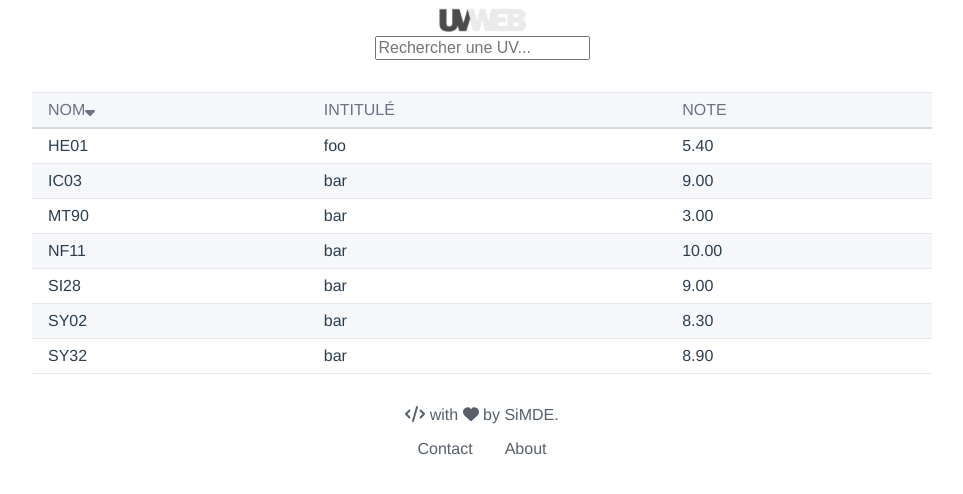
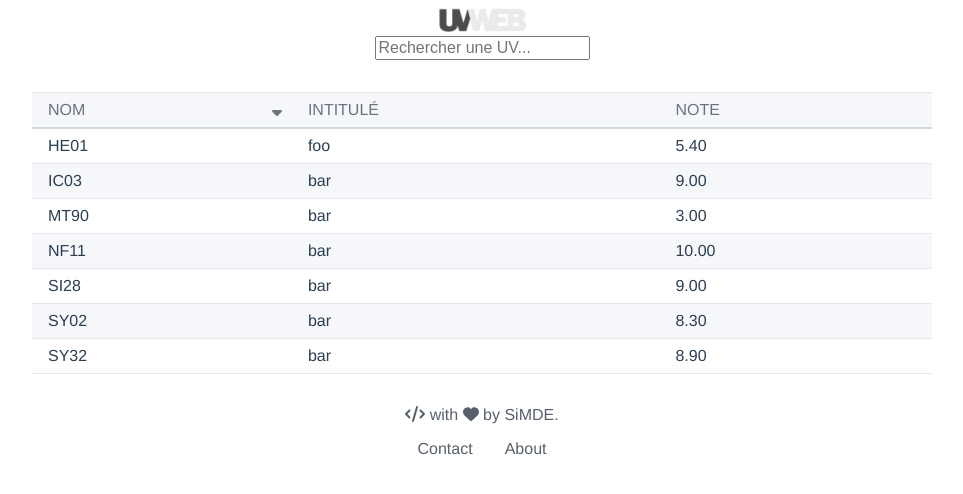
Before and after one commit to SiMDE-Projects/UVweb, a Vue app: page / in a window 1280 px wide. Shown: the top 494 px of the page, without its empty margins (158-1121 px from the left). Built offline with nearby package versions, Linux system fonts and the light colour scheme; data requests are answered from the project's data file.

Commit message:
fix th css

```diff
--- a/src/components/TheDataTable.vue
+++ b/src/components/TheDataTable.vue
@@ -13,7 +13,11 @@
           @click="sortBy(column.name)"
         >
           <span>{{ column.label }}</span>
-          <font-awesome-icon v-if="sort.key == column.name" :icon="sortIcon" />
+          <font-awesome-icon
+            v-if="sort.key == column.name"
+            :icon="sortIcon"
+            class="sortIcon"
+          />
         </th>
       </tr>
     </thead>
@@ -126,6 +130,7 @@ input {
 }
 
 table {
+  cursor: pointer;
   text-align: initial;
   width: 100%;
   border-collapse: collapse;
@@ -152,10 +157,14 @@ table {
     border-top: solid 1px #e5e7eb;
     border-bottom: solid 2px #d4d7dd;
     background-color: #f5f7fa;
+    position: relative;
+
+    &:hover {
+      background-color: #e2e6ec;
+    }
   }
 
   tbody tr {
-    cursor: pointer;
     border-bottom: solid 1px #e5e7eb;
 
     &:hover {
@@ -172,4 +181,9 @@ table {
 .monospace {
   font-family: Roboto Mono;
 }
+
+.sortIcon {
+  position: absolute;
+  right: 0.6em;
+}
 </style>
```
